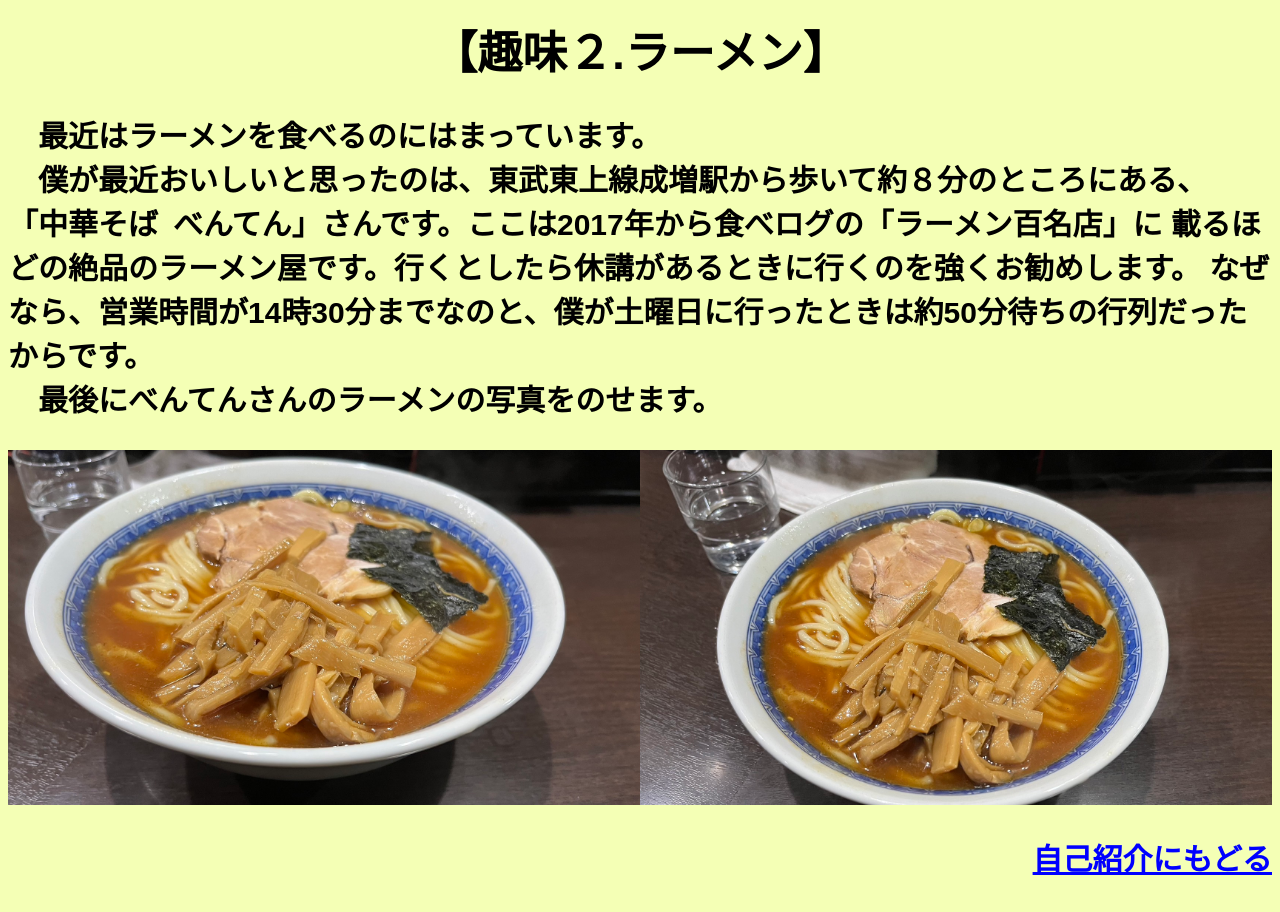
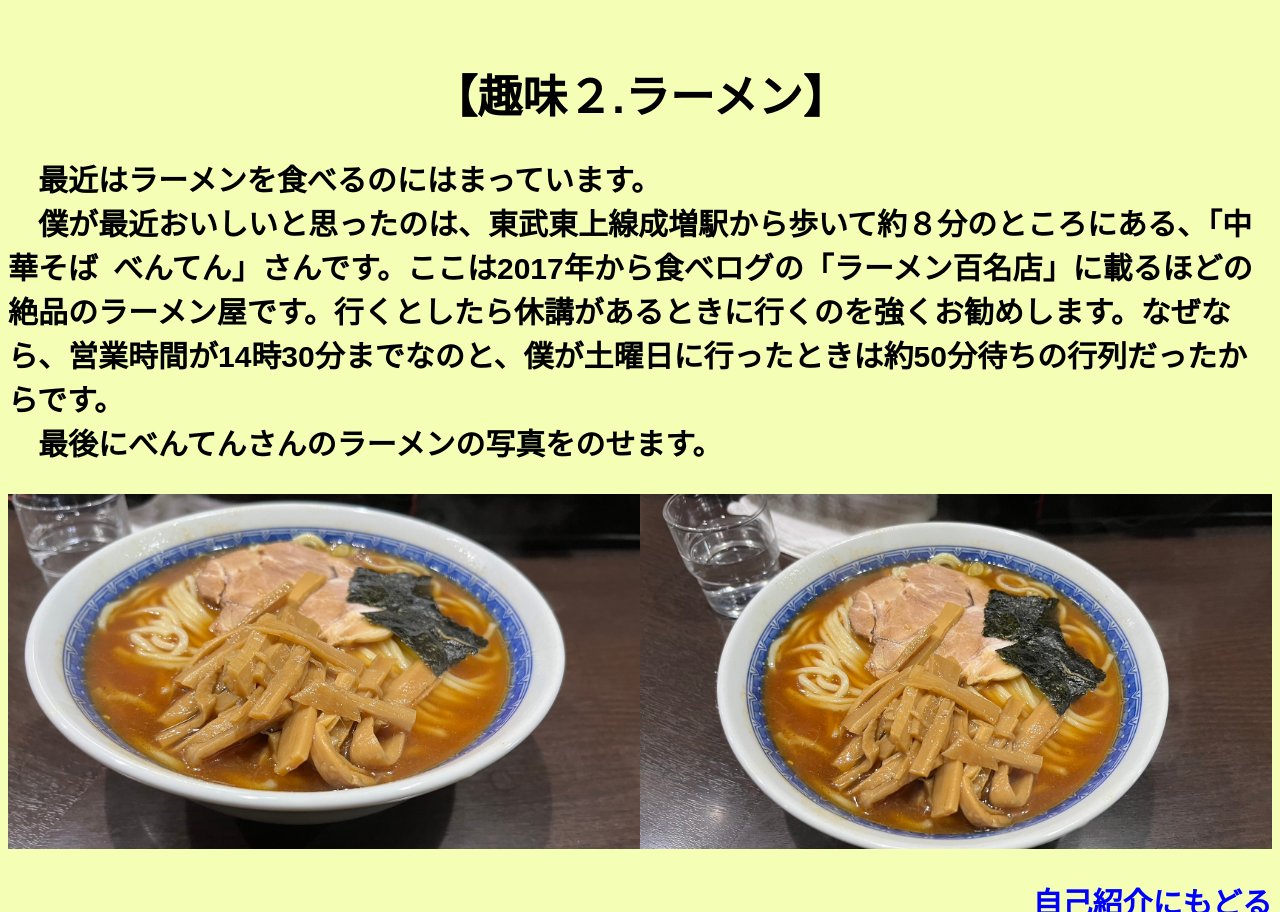
Before and after one commit to 59-63/nep-homepage, a plain HTML site: page Mypage/hp/sub.html in a window 1280 px wide. Shown: the part 1622-2534 px from the top of the page. Before the commit the page ends 2509 px from the top, so only its background shows below. Drawn offline with Linux system fonts and the light colour scheme.

Commit message:
Update sub.html

```diff
--- a/Mypage/hp/sub.html
+++ b/Mypage/hp/sub.html
@@ -13,7 +13,7 @@
       <p>
         &emsp;最近はにゃんこ大戦争にはまっています。ユーザランクは14000に行くか行かないかくらいです。こんな感じです。
         <br> <img src="../pic/nyanko1.jpg" class="img">
-         <br>&emsp;真レジェンドステージは４２ステージほど攻略しています！今月(2024/1)までには最終ステージまでクリアしたいです！
+         <br>&emsp;真レジェンドステージは４２ステージほど攻略しています！今月(2024/1)までには最終ステージまでクリアしたいです！<br>
          &emsp;最後に持ってる超激レアと伝説レアの画像を載せます！
          <br>
          <div class="heiretu">
@@ -27,10 +27,7 @@
        <p class="kyoutyou">【趣味２.ラーメン】</p>
        <p>
         &emsp;最近はラーメンを食べるのにはまっています。<br>
-        &emsp;僕が最近おいしいと思ったのは、東武東上線成増駅から歩いて約８分のところにある、
-        「中華そば&ensp;べんてん」さんです。ここは2017年から食べログの「ラーメン百名店」に
-        載るほどの絶品のラーメン屋です。行くとしたら休講があるときに行くのを強くお勧めします。
-        なぜなら、営業時間が14時30分までなのと、僕が土曜日に行ったときは約50分待ちの行列だったからです。<br>
+        &emsp;僕が最近おいしいと思ったのは、東武東上線成増駅から歩いて約８分のところにある、「中華そば&ensp;べんてん」さんです。ここは2017年から食べログの「ラーメン百名店」に載るほどの絶品のラーメン屋です。行くとしたら休講があるときに行くのを強くお勧めします。なぜなら、営業時間が14時30分までなのと、僕が土曜日に行ったときは約50分待ちの行列だったからです。<br>
         &emsp;最後にべんてんさんのラーメンの写真をのせます。
         <div class="heiretu">
           <img src="../pic/benntenn2.jpg" class="img2">
```
